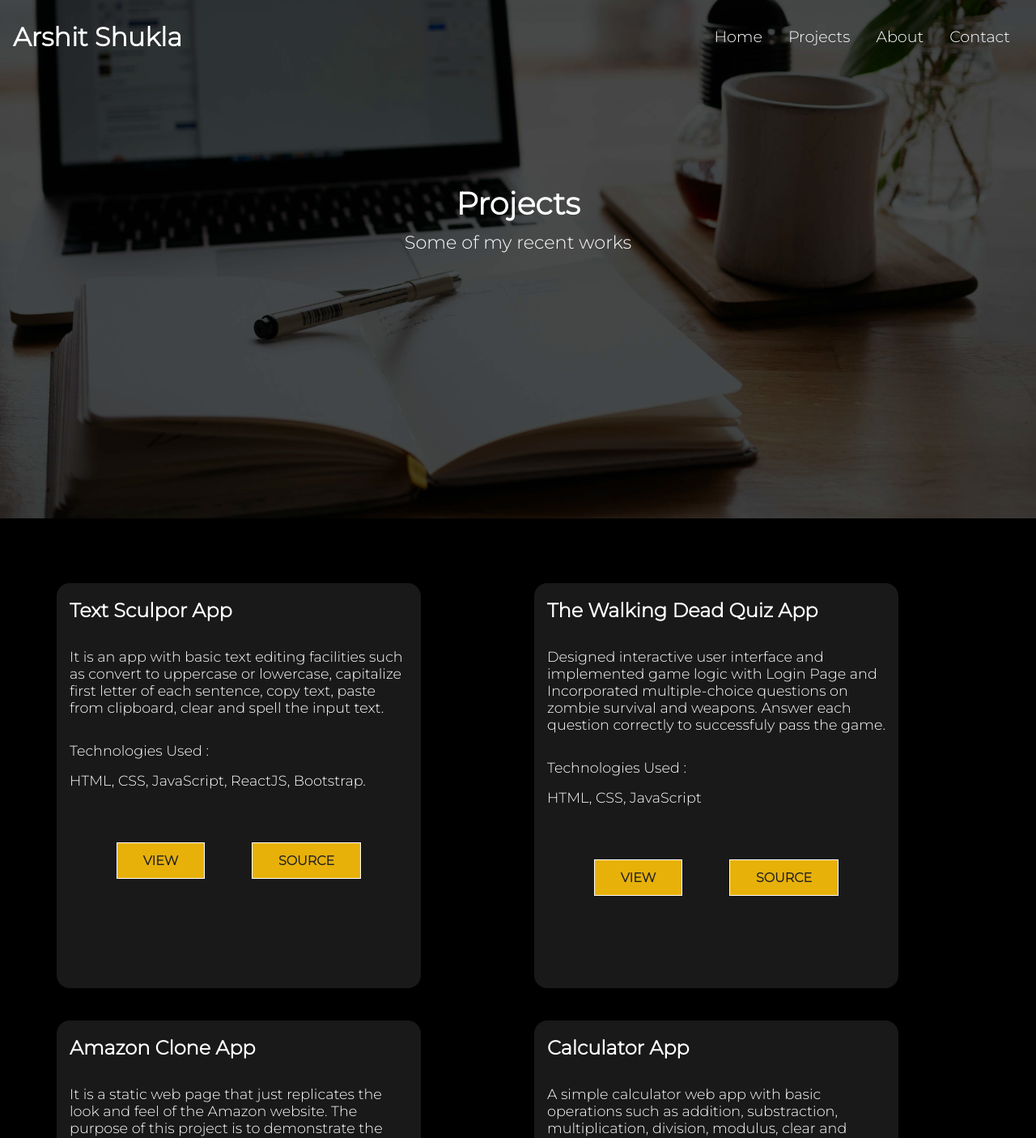
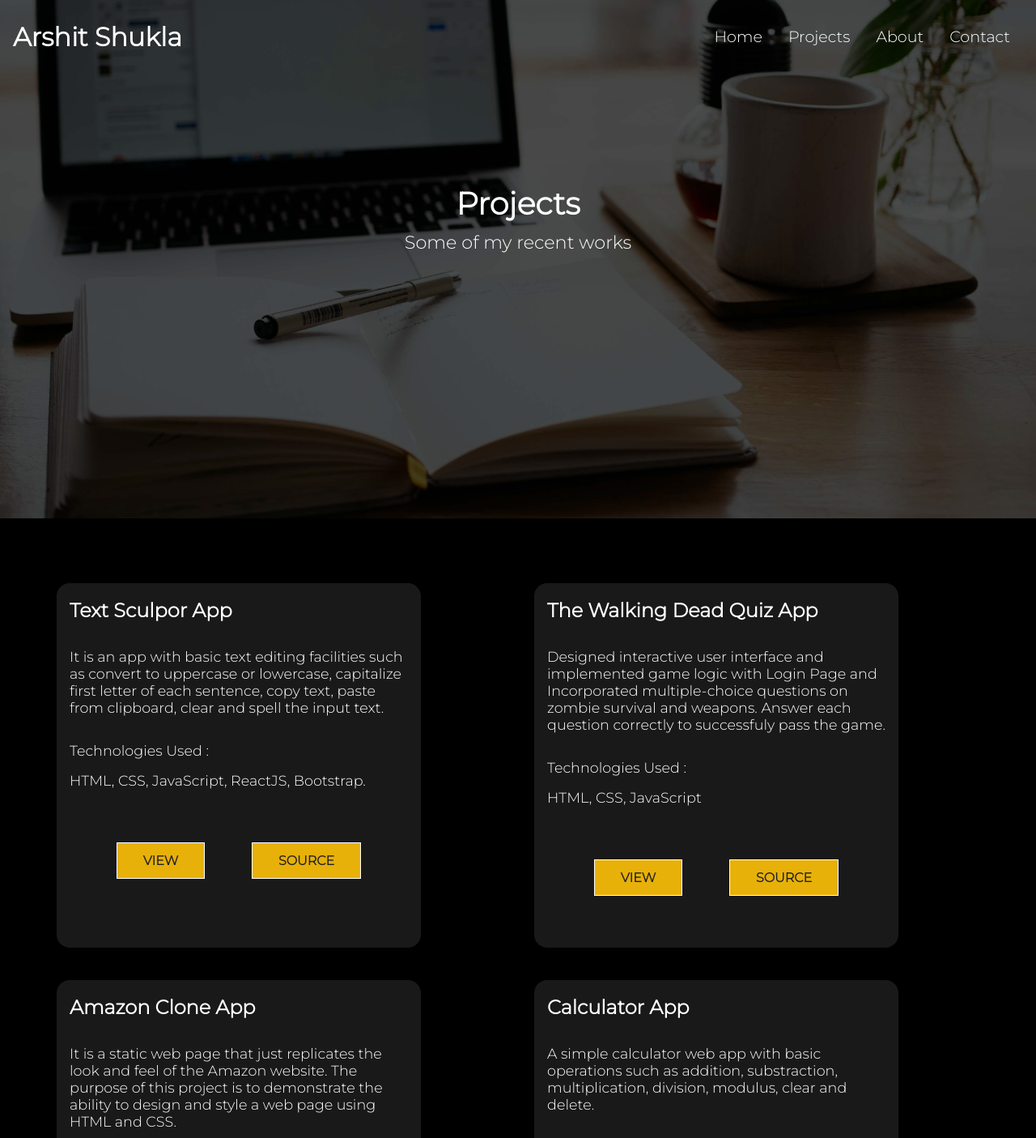
Before and after one commit to arshitshukla/Arshit-Shukla, a React (Create React App) app: page /#/project in a window 1280 px wide. Shown: the top 1405 px of the page at 81% size. Built offline with nearby package versions, Linux system fonts and the light colour scheme.

Commit message:
Update ProjectCard.css

```diff
--- a/src/Components/ProjectCard.css
+++ b/src/Components/ProjectCard.css
@@ -13,7 +13,7 @@
 }
 
 .Project-card{
-    height: 500px;
+    height: 450px;
     border-radius: 1rem;
     word-wrap: break-word;
     max-width:450px;
@@ -43,5 +43,8 @@
         margin: auto;
         grid-template-columns: 1fr;
     }
+    .Project-card{
+        height: 500px;
+    }
 
 }
```
